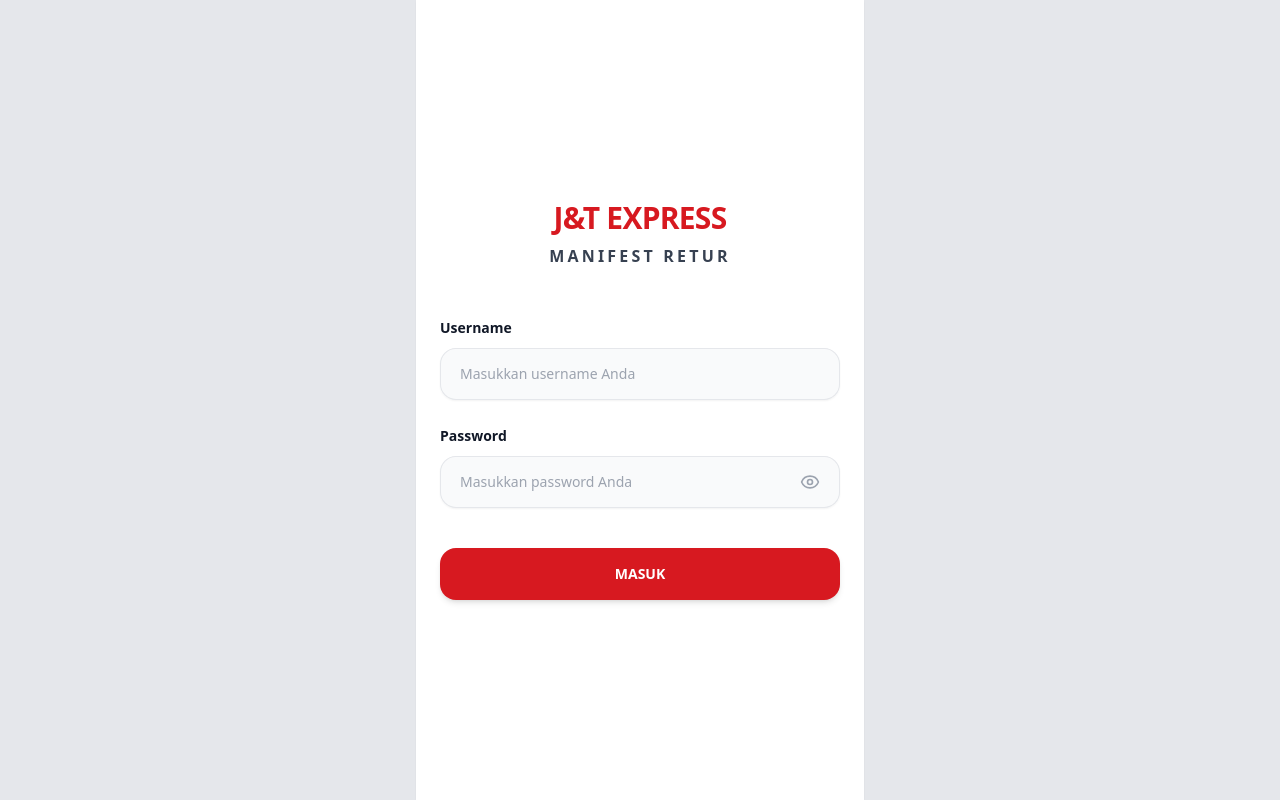
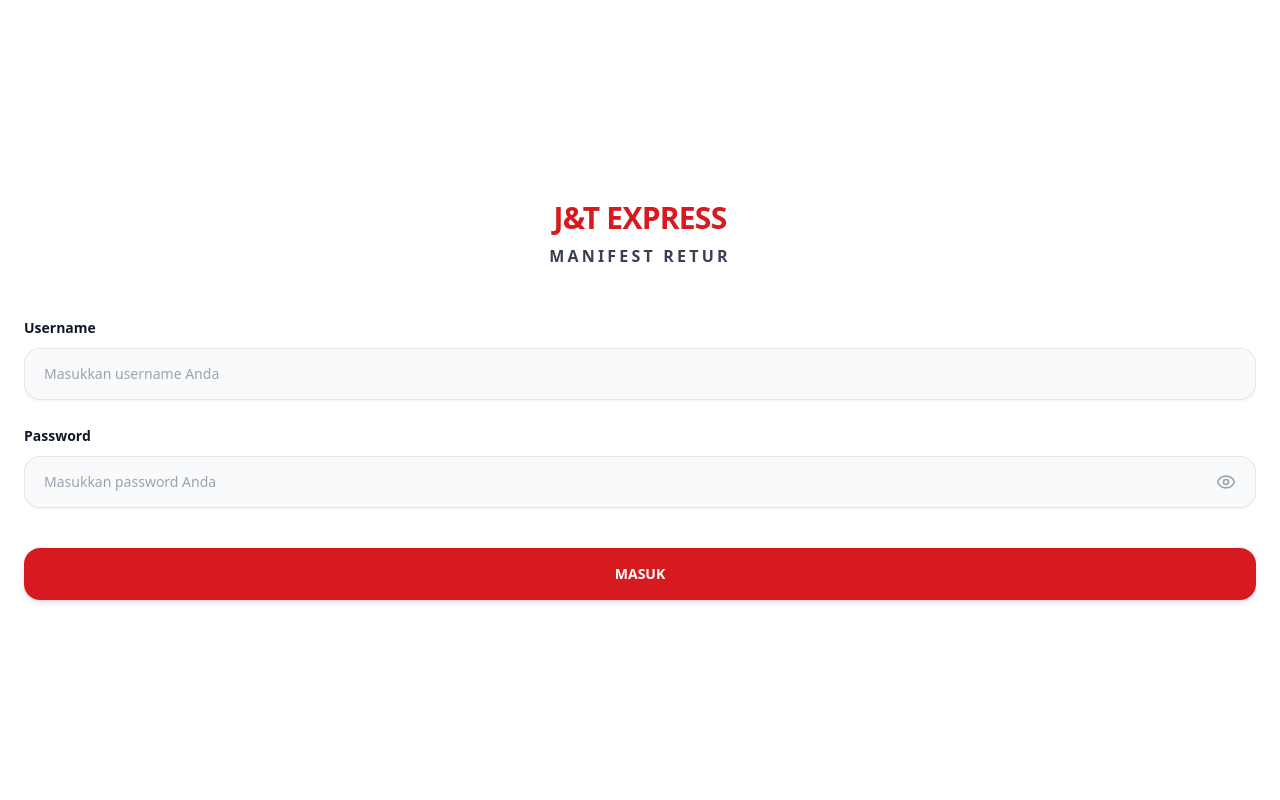
Before and after one commit to Assyauq26/manifestretur, a React (Vite) app: page /#/login in a window 1280 px wide. Built offline with nearby package versions, Linux system fonts and the light colour scheme.

Commit message:
fix: make mobile app edge-to-edge and remove side gaps

```diff
--- a/src/index.css
+++ b/src/index.css
@@ -2,21 +2,49 @@
 @tailwind components;
 @tailwind utilities;
 
-html, body, #root {
+html,
+body,
+#root {
+  width: 100%;
+  min-width: 100%;
   min-height: 100%;
+  margin: 0;
+  padding: 0;
 }
 
 body {
-  margin: 0;
   font-family: Inter, ui-sans-serif, system-ui, -apple-system, BlinkMacSystemFont, "Segoe UI", sans-serif;
   background: #f3f4f6;
   color: #111827;
+  overflow-x: hidden;
 }
 
 * {
   box-sizing: border-box;
 }
 
-button, input, select, textarea {
+button,
+input,
+select,
+textarea {
   font: inherit;
 }
+
+/* Full-width mobile app shell.
+   The current React screens use Tailwind's max-w-md as a desktop/mobile shell.
+   Override it so the app fills the viewport edge-to-edge on phones. */
+.max-w-md {
+  max-width: none !important;
+}
+
+#root > div {
+  width: 100%;
+  min-width: 100%;
+}
+
+/* Prevent horizontal overflow caused by fixed/mobile elements. */
+img,
+video,
+canvas {
+  max-width: 100%;
+}
```
